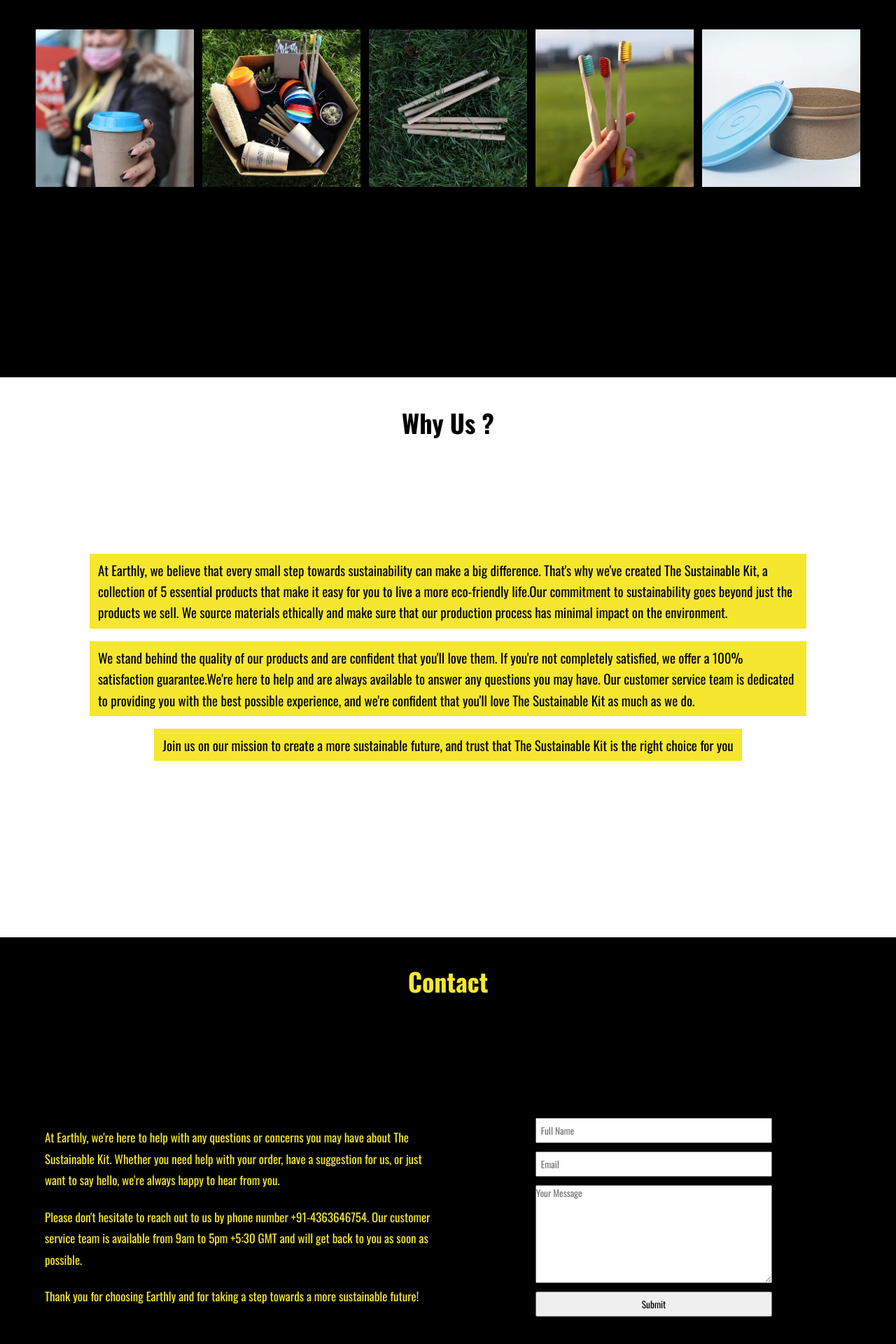
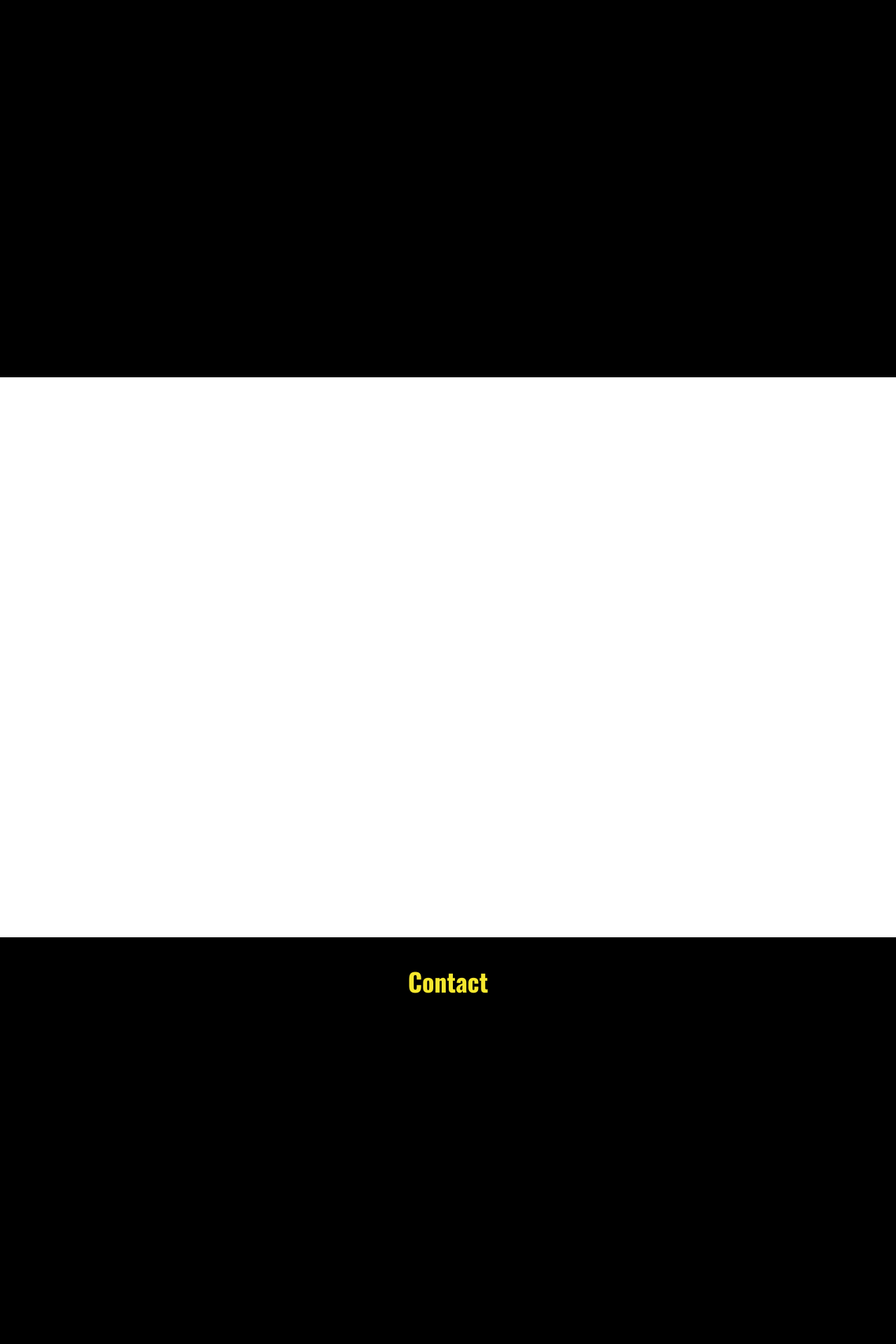
Before and after one commit to shivam003a/sustainable, a React (Create React App) app: page / in a window 1280 px wide. Shown: the part 1061-2981 px from the top of the page at 70% size. Built offline with nearby package versions, Linux system fonts and the light colour scheme.

Commit message:
third commit

```diff
--- a/src/App.css
+++ b/src/App.css
@@ -131,19 +131,24 @@
 .products p{
   color: #f5e72e;
 }
-
+.products button{
+  padding: 12px 14px;
+  font-weight: bold;
+}
 .product-item{
   width: 100%;
   height: 50%;
-  display: flex;
+  display: grid;
   justify-content: center;
   align-items: center;
+  grid-template-columns: repeat(auto-fill, minmax(200px, 1fr));
   gap: 12px;
 }
-
 .product-ind{
-  /* background-color: white; */
-  /* padding: 2px; */
+  background-color: white;
+  padding: 2px;
+  transform: translateX(-100vw);
+  transition: transform 0.5s linear;
 }
 .product-ind p{
   padding: 12px;
@@ -153,6 +158,20 @@
 .products img{
   width: 100%;
 }
+
+.p2{
+  transition-delay: 100ms;
+}
+.p3{
+  transition-delay: 200ms;
+}
+.p4{
+  transition-delay: 300ms;
+}
+.p5{
+  transition-delay: 400ms;
+}
+
 
 
 
@@ -194,6 +213,10 @@
   background-color :#f5e72e;
   padding: 8px 12px;
 }
+.txt{
+  transform: translateX(-100vw);
+  transition: transform 0.5s linear;
+}
 
 
 
@@ -212,6 +235,7 @@
   color: #f5e72e;
   gap: 24px;
   position: relative;
+  overflow: hidden;
 }
 .contact h1{
   position: absolute;
@@ -233,9 +257,13 @@
   gap: 22px;
   line-height: 1.8;
   font-size: 17px;
+  transform: translateX(-100vw);
+  transition: transform 0.5s linear;
 }
 .contact-form{
   width: 50%;
+  transform: translateX(100vw);
+  transition: transform 0.5s linear;
 }
 .contact-form form{
   display: flex;
@@ -257,3 +285,6 @@
   width: 60%;
   padding: 6px;
 }
+.animate{
+  transform: translateX(0);
+}
--- a/src/components/Contact.js
+++ b/src/components/Contact.js
@@ -1,15 +1,42 @@
+import { useEffect } from 'react';
+
 const Contact = () => {
+    const cText = document.querySelectorAll('.c-text');
+
+    const handleContact = ()=>{
+        const toglePoint = window.innerHeight /5 * 3;
+
+        cText.forEach((c)=>{
+            const cTop = c.getBoundingClientRect().top;
+
+            if(cTop < toglePoint){
+                c.classList.add('animate')
+            }
+            else{
+                c.classList.remove('animate')
+            }
+        })
+
+
+    }
+
+    useEffect(()=>{
+        window.addEventListener("scroll", handleContact);
+
+        return ()=>{ window.removeEventListener("scroll", handleContact)}
+    }, [])
+
     return (
         <>
             <section className="contact">
                 <h1>Contact</h1>
                 <div className="contact-sub-div">
-                    <div className="contact-desc">
+                    <div className="contact-desc c-text">
                         <span>At Earthly, we're here to help with any questions or concerns you may have about The Sustainable Kit. Whether you need help with your order, have a suggestion for us, or just want to say hello, we're always happy to hear from you.</span>
                         <span>Please don't hesitate to reach out to us by phone number +91-4363646754. Our customer service team is available from 9am to 5pm +5:30 GMT and will get back to you as soon as possible.</span>
                         <span>Thank you for choosing Earthly and for taking a step towards a more sustainable future!</span>
                     </div>
-                    <div className="contact-form">
+                    <div className="contact-form c-text">
                         <form>
                             <input type="text" placeholder="Full Name" />
                             <input type="email" placeholder="Email" />
--- a/src/components/Home.js
+++ b/src/components/Home.js
@@ -6,7 +6,6 @@ const Home = () => {
 
     const handleScroll = () => {
         setOffset(window.scrollY);
-        console.log(offset);
     }
     useEffect(() => {
         window.addEventListener("scroll", handleScroll);
@@ -20,8 +19,8 @@ const Home = () => {
                 <span className="overlay overlay-3" style={{ left: (1.9 * offset - 200) + "px" }}>nature friendly</span>
                 <span className="overlay overlay-4" style={{ left: (3 * offset - 200) + "px" }}>reusable</span>
                 <div style={{ top: (parseInt(height / 2.4) + 0.5 * offset) + "px" }}>
-                    <h1 style={{ top: (parseInt(height / 2.4) + 0.5 * offset) + "px" }}>Elevate Your Lifestyle with Sustainable Kit</h1>
-                    <p style={{ top: (parseInt(height / 1.98) + 0.5 * offset) + "px" }}>A collection of eco-friendly products that simplify your daily routine</p>
+                    <h1>Elevate Your Lifestyle with Sustainable Kit</h1>
+                    <p>A collection of eco-friendly products that simplify your daily routine</p>
                 </div>
             </section>
         </>
--- a/src/components/Products.js
+++ b/src/components/Products.js
@@ -1,3 +1,4 @@
+import { useEffect, useState } from 'react';
 import p1 from '../assets/p1.webp';
 import p2 from '../assets/p2.webp';
 import p3 from '../assets/p3.webp';
@@ -6,31 +7,53 @@ import p5 from '../assets/p5.webp';
 
 
 const Products = () => {
+    const container = document.querySelectorAll('.product-ind')
+    const [boxTop, setBoxTop] = useState(false);
+
+    const handleAnimate = () => {
+        const toggleBottom = window.innerHeight / 5 * 3;
+
+        container.forEach((cont) => {
+            const boxTop = cont.getBoundingClientRect().top;
+            setBoxTop(boxTop);
+
+            if (boxTop < toggleBottom) {
+                // cont.classList.add('animate');
+                setBoxTop(true);
+            }
+        })
+
+    }
+    useEffect(() => {
+        window.addEventListener("scroll", handleAnimate)
+
+        return () => { window.removeEventListener("scroll", handleAnimate) }
+    }, [boxTop])
+
     return (
         <>
             <section className="products">
                 <h1>The Sustainable Kit</h1>
-                <p>The Sustainable Kit is a carefully curated collection of 5 essential products designed to simplify your daily routine while promoting sustainability. Here are the products you'll find in the kit</p>
                 <div className="product-item">
-                    <div className="product-ind">
+                    <div className="product-ind p1">
                         <img src={p1} alt="img-1" />
                         <p>Plant Based Reusable Cups</p>
                     </div>
-                    <div className="product-ind">
+                    <div className="product-ind p2">
                         <img src={p2} alt="img-2" />
-                        <p>Plant Based Reusable Cups</p>
+                        <p>Sustainability Starter Kit</p>
                     </div>
-                    <div className="product-ind">
+                    <div className="product-ind p3">
                         <img src={p3} alt="img-3" />
-                        <p>Plant Based Reusable Cups</p>
+                        <p>Reusable Bamboo Straws</p>
                     </div>
-                    <div className="product-ind">
+                    <div className="product-ind p4">
                         <img src={p4} alt="img-4" />
-                        <p>Plant Based Reusable Cups</p>
+                        <p>Bamboo Toothbrush (set of 2)</p>
                     </div>
-                    <div className="product-ind">
+                    <div className="product-ind p5">
                         <img src={p5} alt="img-5" />
-                        <p>Plant Based Reusable Cups</p>
+                        <p>Plant Based Reusable Containers</p>
                     </div>
                 </div>
             </section>
--- a/src/components/Why.js
+++ b/src/components/Why.js
@@ -1,11 +1,36 @@
+import { useEffect } from "react";
+
 const Why = ()=>{
+
+    const text = document.querySelectorAll('.txt')
+    const handleTextAnimate = ()=>{
+        const toggle = window.innerHeight /5 *4;
+
+        text.forEach((cont)=>{
+            const top = cont.getBoundingClientRect().top;
+
+            if(top < toggle){
+                cont.classList.add('animate');
+            }
+            else{
+                cont.classList.remove('animate');
+            }
+        })
+
+    }
+    useEffect(() => {
+        window.addEventListener("scroll", handleTextAnimate)
+
+        return ()=> { window.removeEventListener("scroll", handleTextAnimate) }
+    }, [])
+
     return (
         <>
             <section className="why">
-                <h1>Why Us ?</h1>
-                <p>At Earthly, we believe that every small step towards sustainability can make a big difference. That's why we've created The Sustainable Kit, a collection of 5 essential products that make it easy for you to live a more eco-friendly life.Our commitment to sustainability goes beyond just the products we sell. We source materials ethically and make sure that our production process has minimal impact on the environment.</p>
-                <p>We stand behind the quality of our products and are confident that you'll love them. If you're not completely satisfied, we offer a 100% satisfaction guarantee.We're here to help and are always available to answer any questions you may have. Our customer service team is dedicated to providing you with the best possible experience, and we're confident that you'll love The Sustainable Kit as much as we do.</p>
-                <p>Join us on our mission to create a more sustainable future, and trust that The Sustainable Kit is the right choice for you</p>
+                <h1 className="txt">Why Us ?</h1>
+                <p className="txt">At Earthly, we believe that every small step towards sustainability can make a big difference. That's why we've created The Sustainable Kit, a collection of 5 essential products that make it easy for you to live a more eco-friendly life.Our commitment to sustainability goes beyond just the products we sell. We source materials ethically and make sure that our production process has minimal impact on the environment.</p>
+                <p className="txt">We stand behind the quality of our products and are confident that you'll love them. If you're not completely satisfied, we offer a 100% satisfaction guarantee.We're here to help and are always available to answer any questions you may have. Our customer service team is dedicated to providing you with the best possible experience, and we're confident that you'll love The Sustainable Kit as much as we do.</p>
+                <p className="txt">Join us on our mission to create a more sustainable future, and trust that The Sustainable Kit is the right choice for you</p>
             </section>
         </>
     )
```
